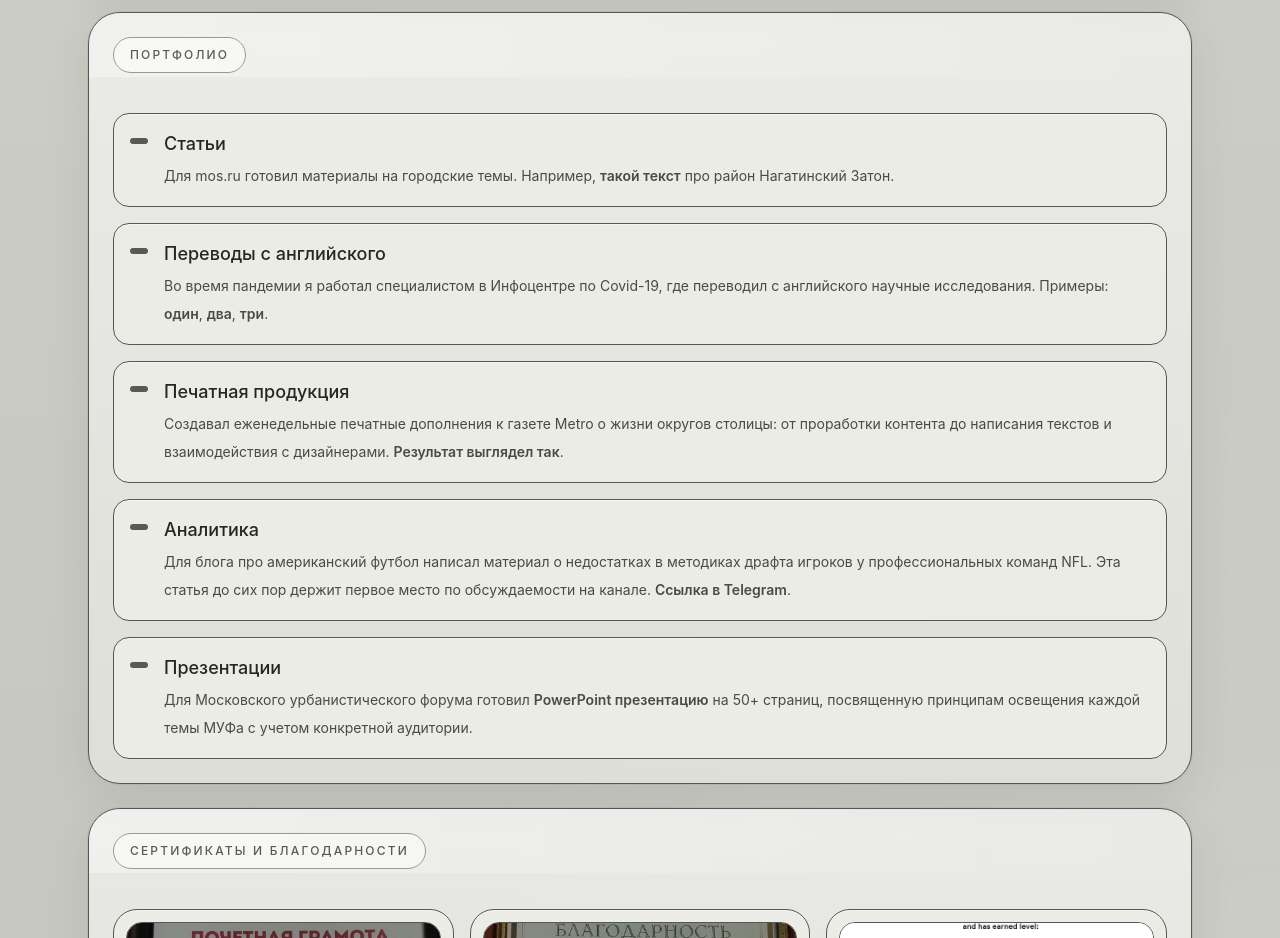
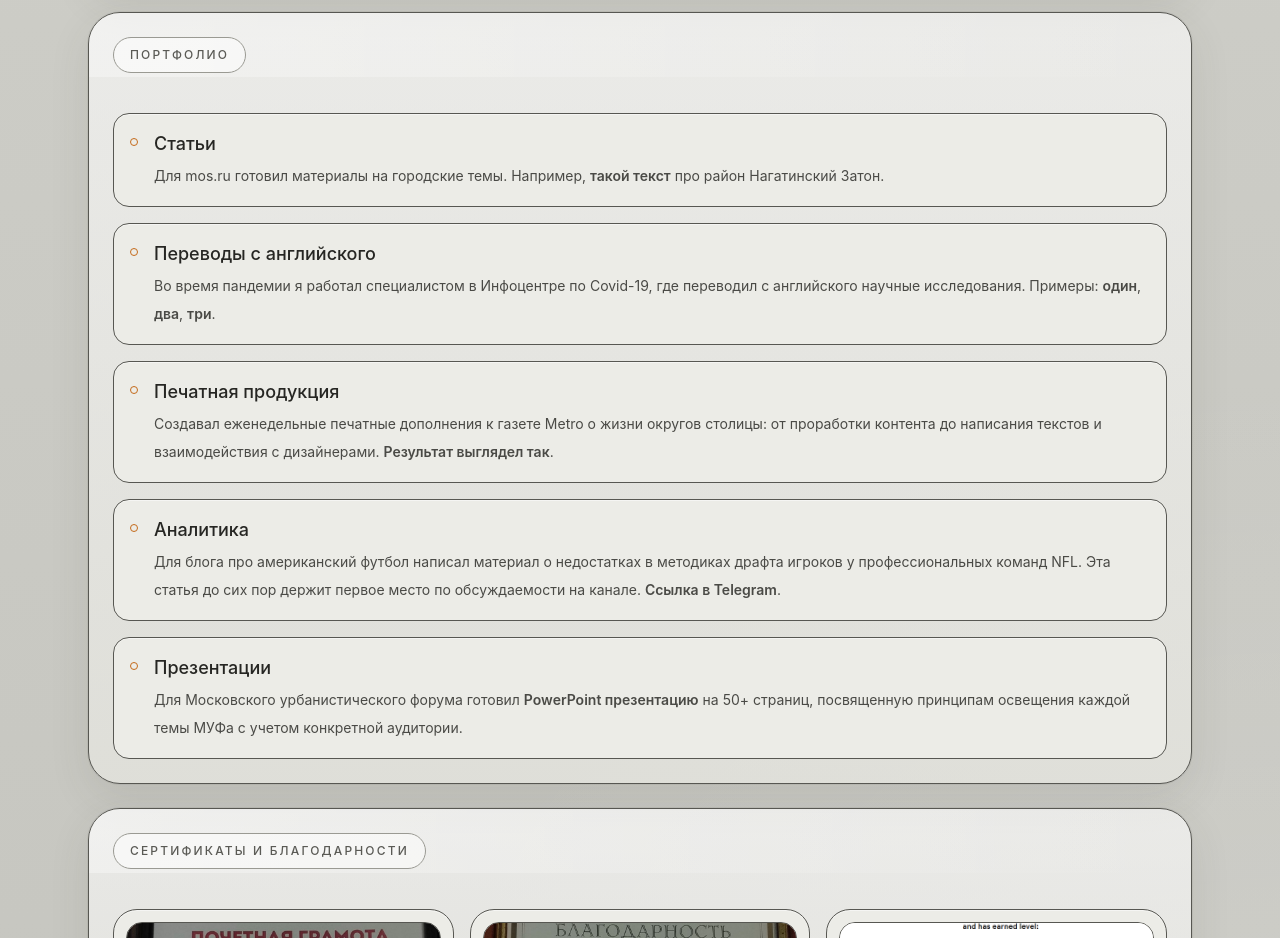
Before and after one commit to dzreveille-sudo/cvdmitriz, a React (Vite) app: page / in a window 1280 px wide. Shown: the part 1140-2078 px from the top of the page. Built offline with nearby package versions, Linux system fonts and the light colour scheme.

Commit message:
Update App.jsx

```diff
--- a/src/App.jsx
+++ b/src/App.jsx
@@ -234,7 +234,7 @@ export default function ResumePortfolioSite() {
               <ul className="mt-6 space-y-4">
                 {portfolioItems.map((p, i) => (
                   <li key={i} className="group flex items-start gap-4 rounded-2xl border border-[#575752] bg-[#ecece7] p-4 shadow-[inset_0_1px_0_rgba(255,255,255,0.5)] transition duration-300 hover:-translate-y-1 hover:bg-white/46 hover:shadow-md">
-                    <div className="mt-2 h-[6px] w-[18px] shrink-0 rounded-full bg-[#5a5a55]" />
+                    <div className="mt-2 h-[8px] w-[8px] shrink-0 rounded-full border border-[#c46a1a]" />
                     <div>
                       <div className="text-lg font-medium text-[#262623]">{p.title}</div>
                       <div className="mt-1 text-sm leading-7 text-[#4a4a46]">{p.description}</div>
```
